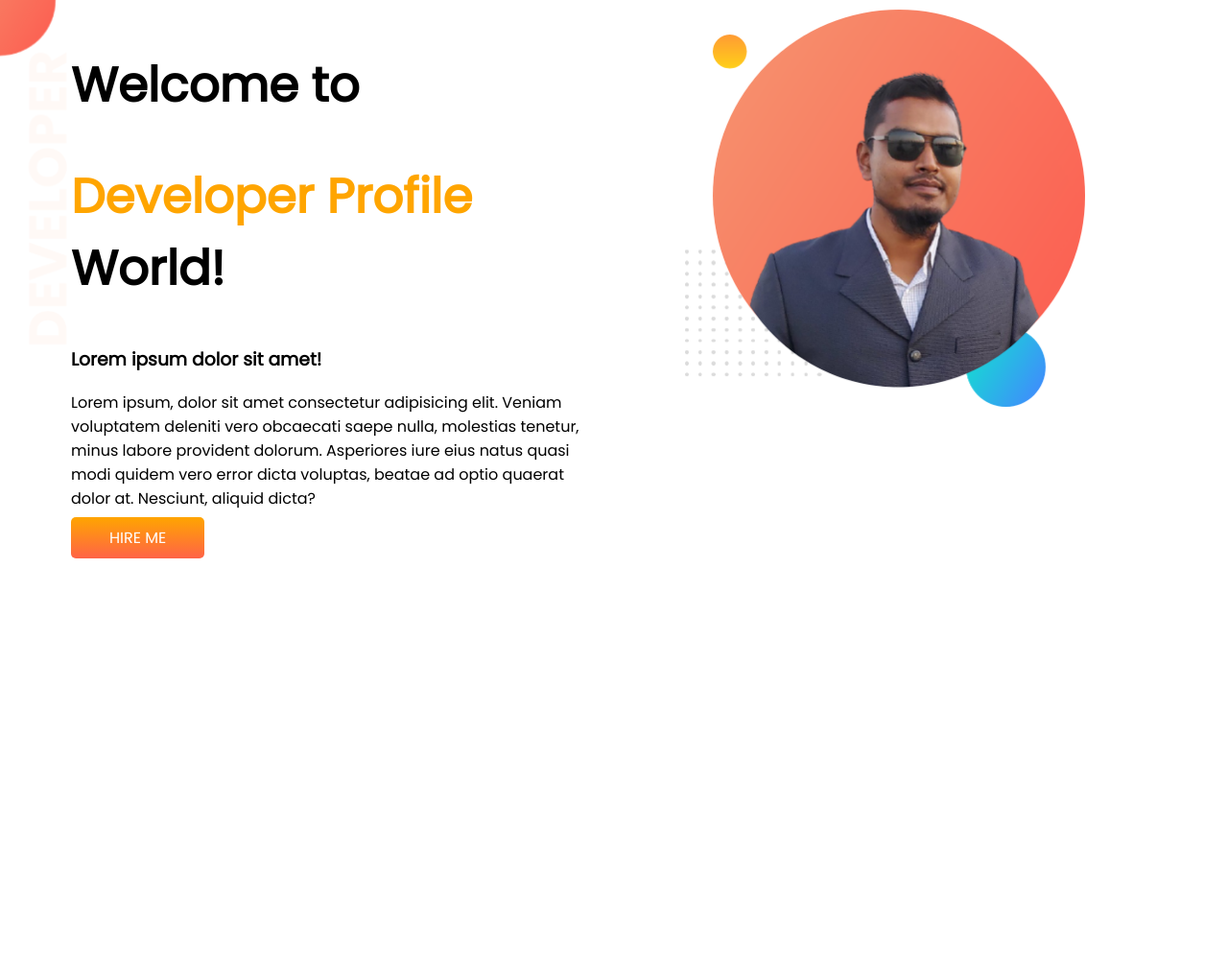
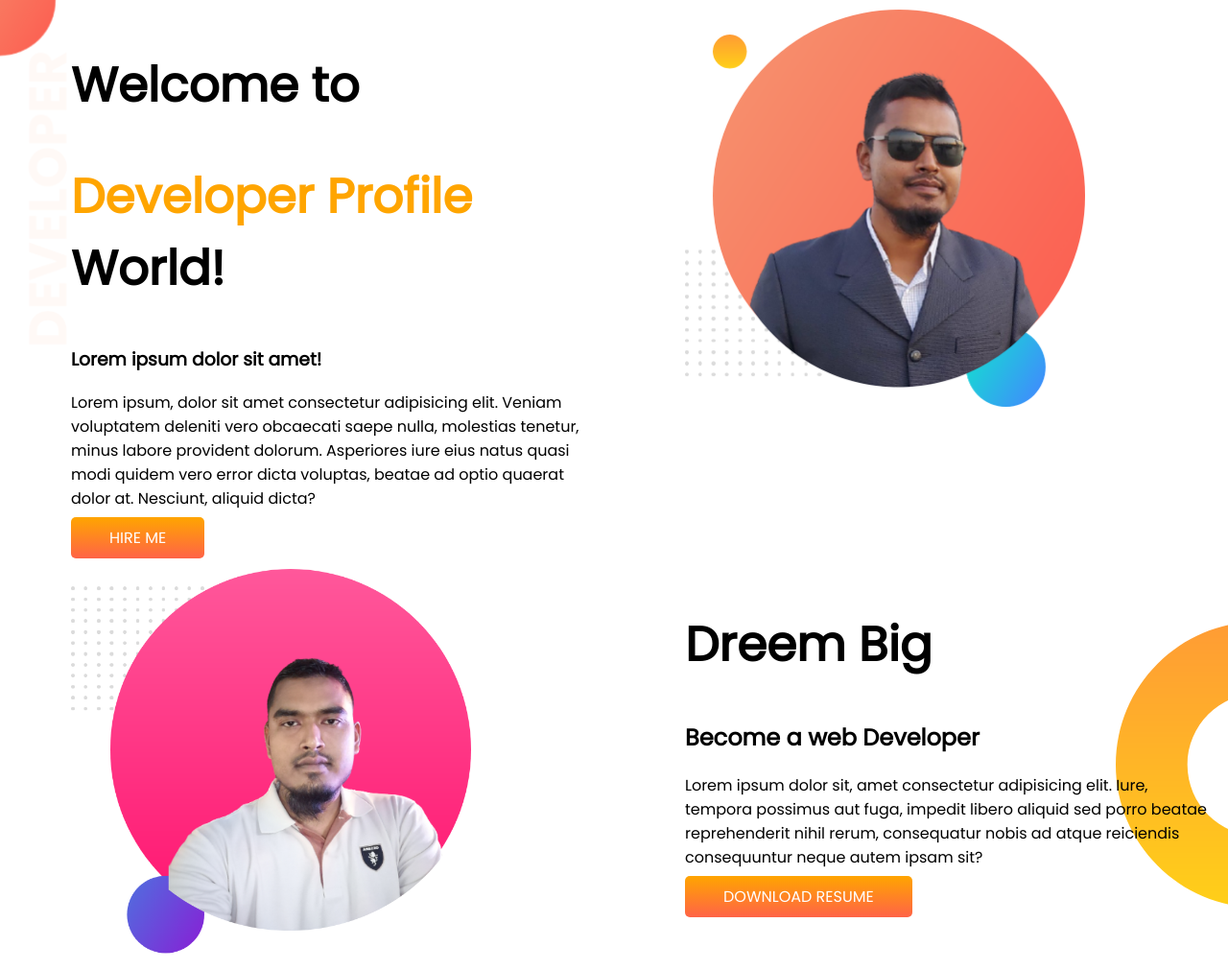
Before and after one commit to ruhul4159/developer-profile, a plain HTML site: page index.html in a window 1280 px wide. Shown: the whole page at 96% size. Before the commit the page ends 800 px from the top, so only its background shows below. Drawn offline with Linux system fonts and the light colour scheme.

Commit message:
dreem big ok

```diff
--- a/index.html
+++ b/index.html
@@ -32,5 +32,21 @@
         <img src="images/my-bg (2).png" alt="">
     </div>
    </section>
+   <section class="dreem-big">
+    <div class="half-width">
+        <img src="images/my-bg2 (1).png" alt="">
+    </div>
+    <div class="half-width">
+        <h1>Dreem Big</h1>
+        <h2>Become a web Developer</h2>
+        <p>Lorem ipsum dolor sit, amet consectetur
+            adipisicing elit. Iure, tempora possimus aut
+             fuga, impedit libero aliquid sed porro
+             beatae reprehenderit nihil rerum, consequatur
+             nobis ad atque reiciendis consequuntur neque
+             autem ipsam sit?</p>
+             <a class="link-button" target="_blank" href="https://www.linkedin.com/in/md-ruhul-amin-b20433109/">DOWNLOAD RESUME</a>
+    </div>
+   </section>
 </body>
 </html>
--- a/style.css
+++ b/style.css
@@ -11,6 +11,7 @@ h1{
 section{
     display: flex;
 }
+
 div{
     margin: 10px;
 }
@@ -33,3 +34,8 @@ div{
     background-image: url(images/top-banner.png);
     background-repeat: no-repeat;
 }
+.dreem-big{
+    background-image: url(images/dream-bg.png);
+    background-repeat: no-repeat;
+    background-position: right;
+}
```
